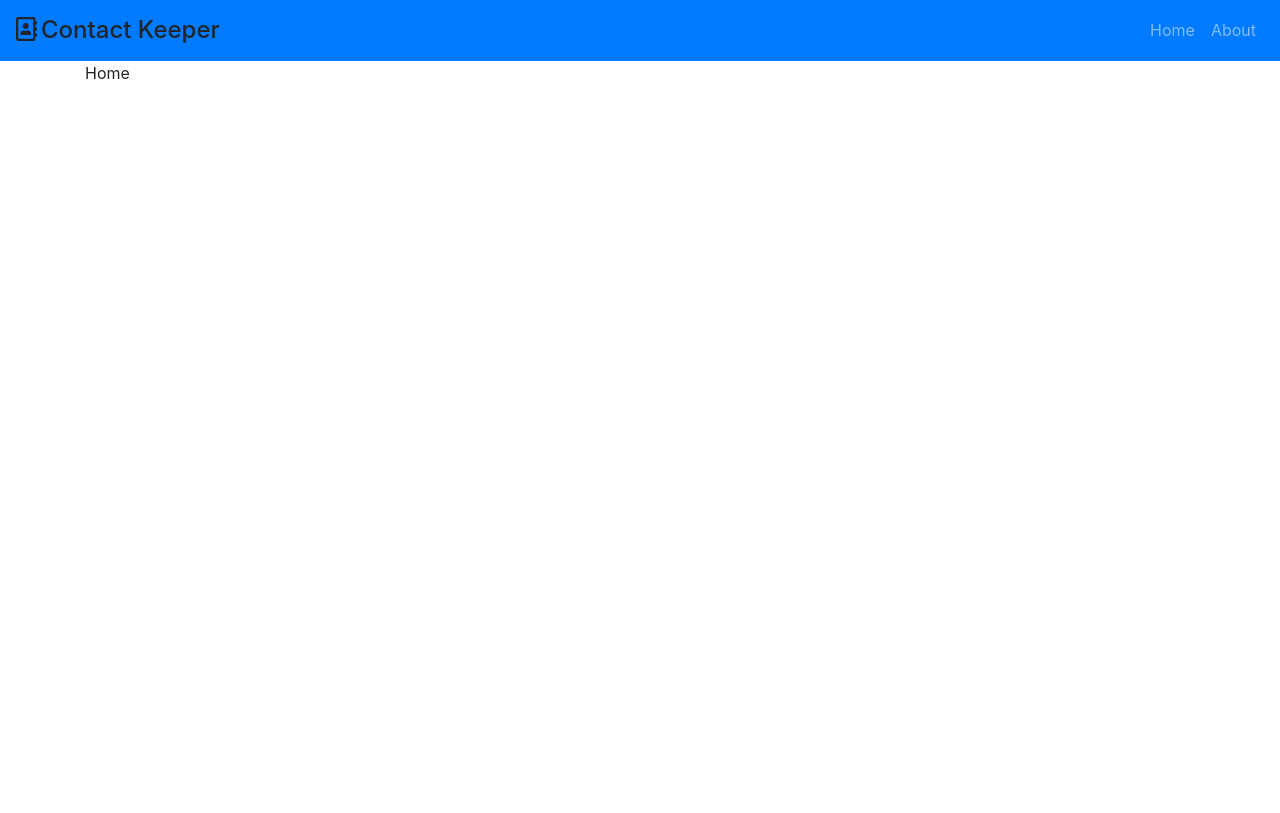
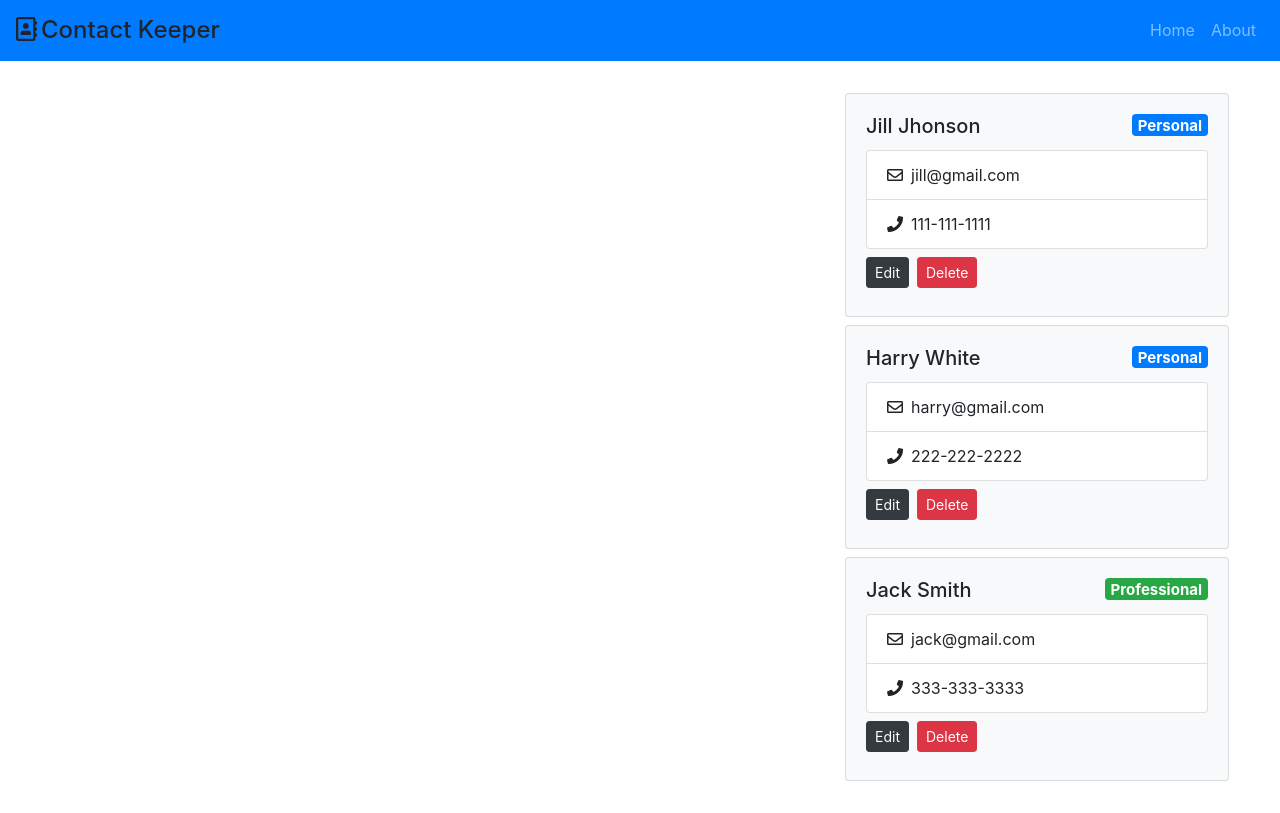
Before and after one commit to botelja/contact-keeper, a React (Create React App) app in the folder client/: page / in a window 1280 px wide. Built offline with nearby package versions, Linux system fonts and the light colour scheme.

Commit message:
Contacts and ContactItem component

```diff
--- /dev/null
+++ b/client/src/components/contacts/ContactItem.jsx
@@ -0,0 +1,47 @@
+import React from 'react';
+import PropTypes from 'prop-types';
+
+const ContactItem = ({ contact }) => {
+  const { id, name, email, phone, type } = contact;
+  return (
+    <div className="card my-2 bg-light" style={{ width: '24rem' }}>
+      <div className="card-body">
+        <h5 className="card-title">
+          {name}{' '}
+          <span
+            style={{ float: 'right' }}
+            className={
+              'badge ' +
+              (type === 'professional' ? 'badge-success' : 'badge-primary')
+            }
+          >
+            {type.charAt(0).toUpperCase() + type.slice(1)}
+          </span>
+        </h5>
+        <ul className="list-group">
+          {email && (
+            <li className="list-group-item">
+              <i className="far fa-envelope mr-2"></i>
+              {email}
+            </li>
+          )}
+          {phone && (
+            <li className="list-group-item">
+              <i className="fas fa-phone mr-2"></i>
+              {phone}
+            </li>
+          )}
+        </ul>
+        <p className="my-2">
+          <button className="btn btn-dark btn-sm mr-2">Edit</button>
+          <button className="btn btn-danger btn-sm">Delete</button>
+        </p>
+      </div>
+    </div>
+  );
+};
+
+ContactItem.propTypes = {
+  contact: PropTypes.object.isRequired
+};
+export default ContactItem;
--- /dev/null
+++ b/client/src/components/contacts/Contacts.jsx
@@ -0,0 +1,18 @@
+import React, { Fragment, useContext } from 'react';
+import ContactItem from './ContactItem';
+import ContactContext from '../../context/contact/contactContext';
+
+const Contacts = () => {
+  const contactContext = useContext(ContactContext);
+
+  const { contacts } = contactContext;
+  return (
+    <Fragment>
+      {contacts.map((contact) => (
+        <ContactItem key={contact.id} contact={contact} />
+      ))}
+    </Fragment>
+  );
+};
+
+export default Contacts;
--- a/client/src/components/pages/Home.jsx
+++ b/client/src/components/pages/Home.jsx
@@ -1,7 +1,15 @@
 import React from 'react';
+import Contacts from '../contacts/Contacts';
 
 const Home = () => {
-  return <div>Home</div>;
+  return (
+    <div className="row my-4">
+      <div className="col-8"></div>
+      <div className="col-4">
+        <Contacts />
+      </div>
+    </div>
+  );
 };
 
 export default Home;
--- a/client/src/context/contact/ContactState.js
+++ b/client/src/context/contact/ContactState.js
@@ -32,7 +32,7 @@ const ContactState = (props) => {
         type: 'personal'
       },
       {
-        id: 1,
+        id: 3,
         name: 'Jack Smith',
         email: 'jack@gmail.com',
         phone: '333-333-3333',
```
